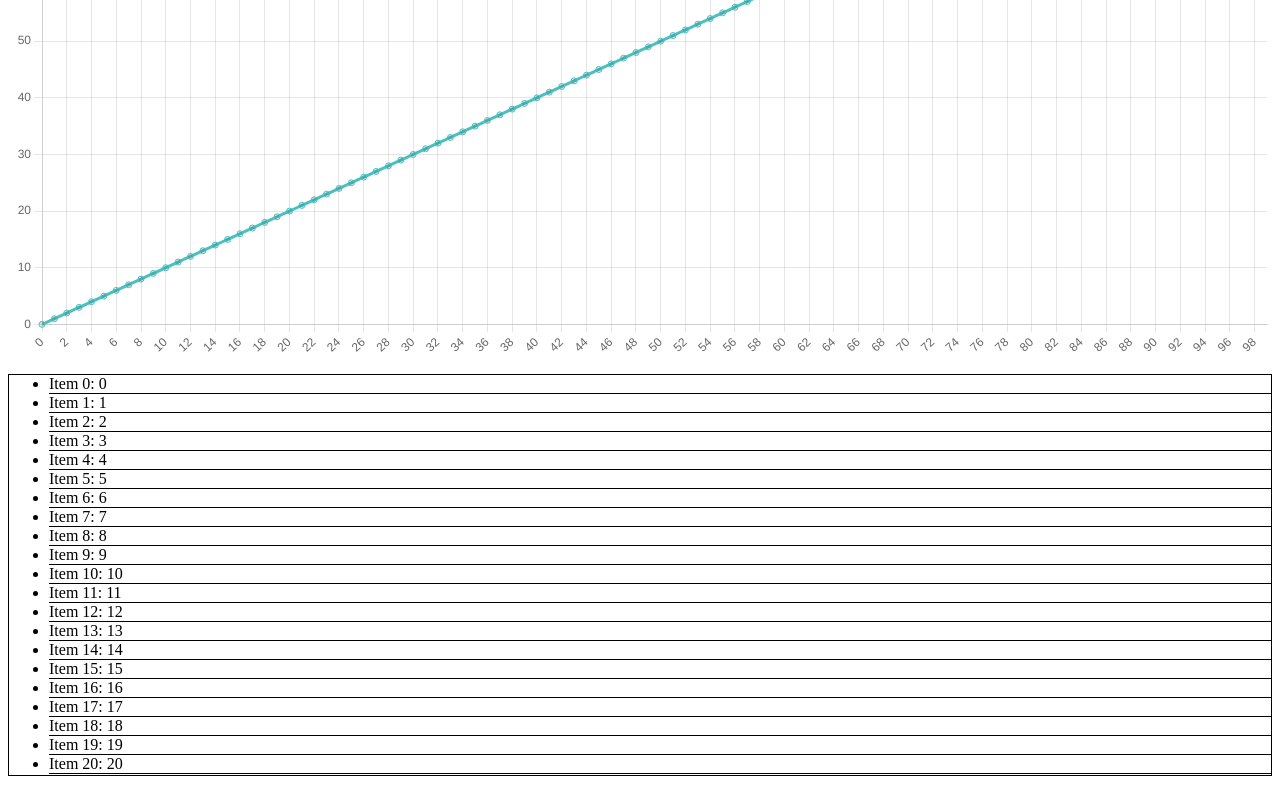
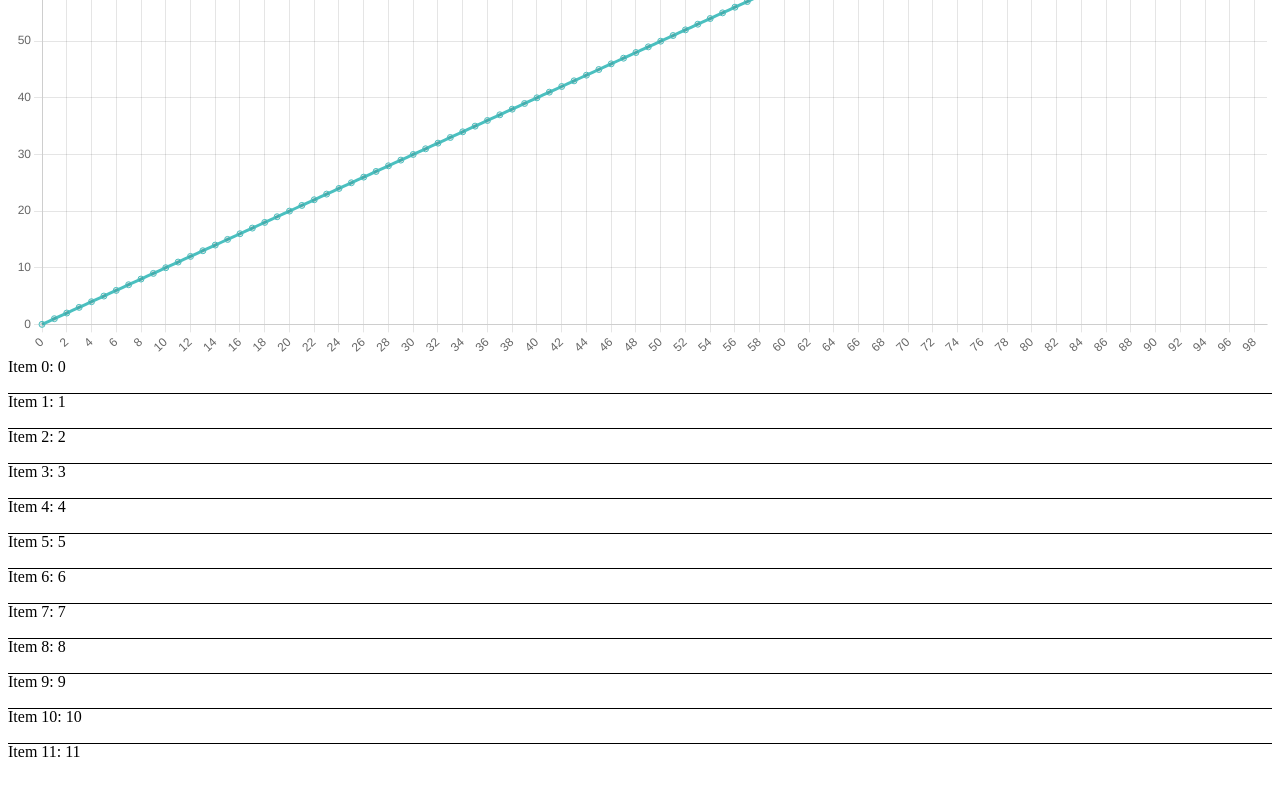
Before and after one commit to goeun23/insight-practice, a Next.js app: page / in a window 1280 px wide. Shown: the part 363-1163 px from the top of the page. After the commit the page ends 1129 px from the top, so only its background shows below. Built offline with nearby package versions, Linux system fonts and the light colour scheme.

Commit message:
pref: replace DataList DOM mapo with react-window for virtualization

```diff
--- a/components/DataList.tsx
+++ b/components/DataList.tsx
@@ -1,11 +1,22 @@
+import {FixedSizeList as List} from 'react-window'
+const Row = ({index, style, data})=> {
+  const item = data[index]
+  return (
+    <div style={style} className='py-1 border-b'>
+      {item.label}: {item.value}
+    </div>
+  )
+}
 export default function DataList({ data }) {
   return (
-    <ul className="overflow-auto h-[400px] border rounded p-2">
-      {data.map((item) => (
-        <li key={item.id} className="py-1 border-b">
-          {item.label}: {item.value}
-        </li>
-      ))}
-    </ul>
+    <List
+      height={400}
+      itemCount={data.length}
+      itemSize={35}
+      width="100%"
+      itemData={data}
+    >
+      {Row}
+    </List>
   )
 }
--- a/package.json
+++ b/package.json
@@ -14,6 +14,7 @@
     "react": "latest",
     "react-chartjs-2": "^5.2.0",
     "react-dom": "latest",
+    "react-window": "^1.8.11",
     "web-vitals": "^4.2.4"
   },
   "devDependencies": {
```
Also changed, not shown: 1 other file (tests, documents, lock files or other folders).
